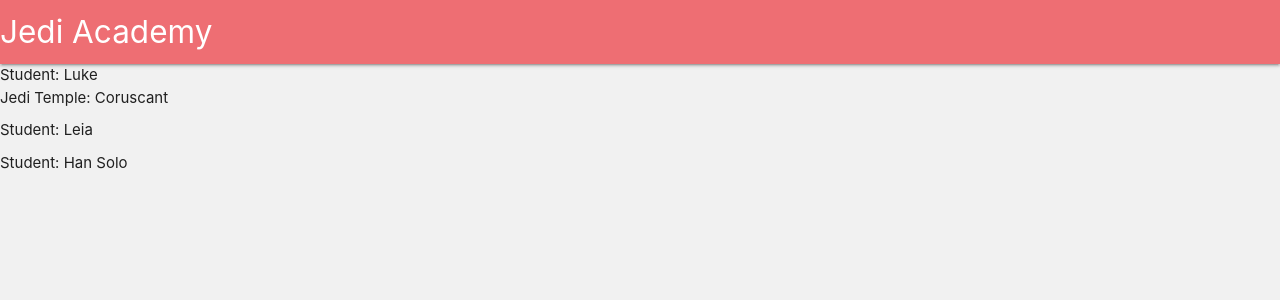
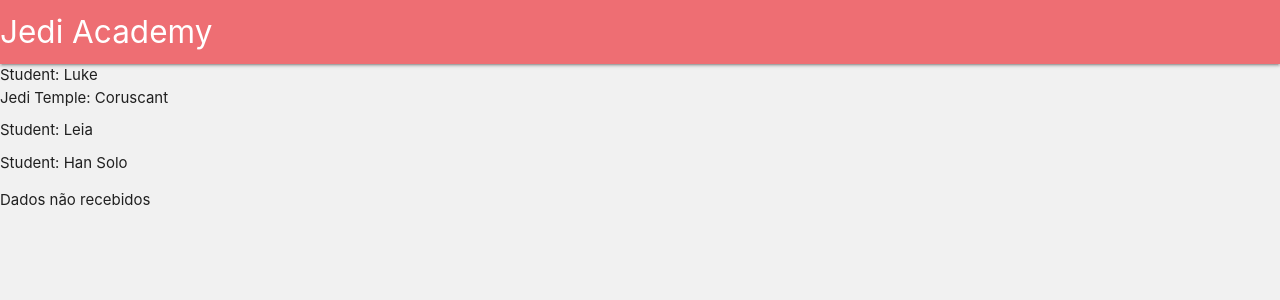
Before and after one commit to RafaelJaber/angular-init, an Angular app: page / in a window 1280 px wide. Shown: the top 300 px of the page. Built offline with nearby package versions, Linux system fonts and the light colour scheme.

Commit message:
Navegação segura

```diff
--- a/src/app/app.component.html
+++ b/src/app/app.component.html
@@ -1,3 +1,4 @@
 <jad-header></jad-header>
 
 <jad-student *ngFor="let student of students" [student]="student"></jad-student>
+<jad-student></jad-student>
--- a/src/app/student/student.component.html
+++ b/src/app/student/student.component.html
@@ -1,6 +1,9 @@
-<div style="margin-bottom: 10px;">
-  Student: {{student.name}}
-  <div *ngIf="student.isJedi">
-    Jedi Temple: Coruscant
+<div style="margin-bottom: 10px;" *ngIf="student">
+  Student: {{student?.name}}
+  <div *ngIf="student?.isJedi">
+    Jedi Temple: {{student?.temple}}
   </div>
 </div>
+<div *ngIf="!student">
+  <p>Dados não recebidos</p>
+</div>
```
